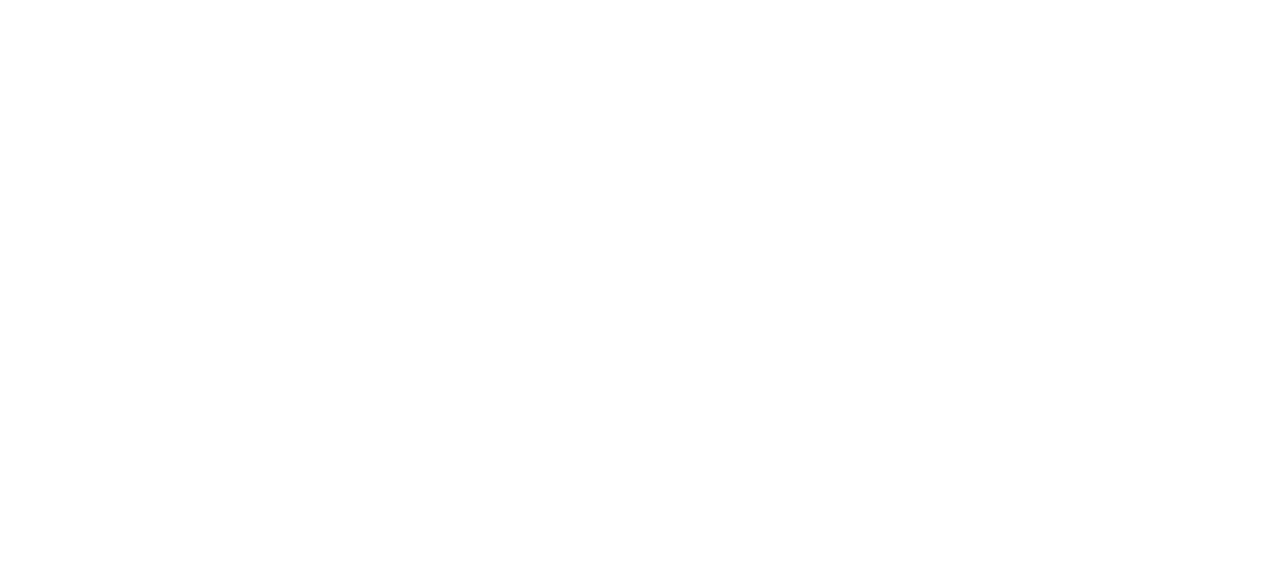
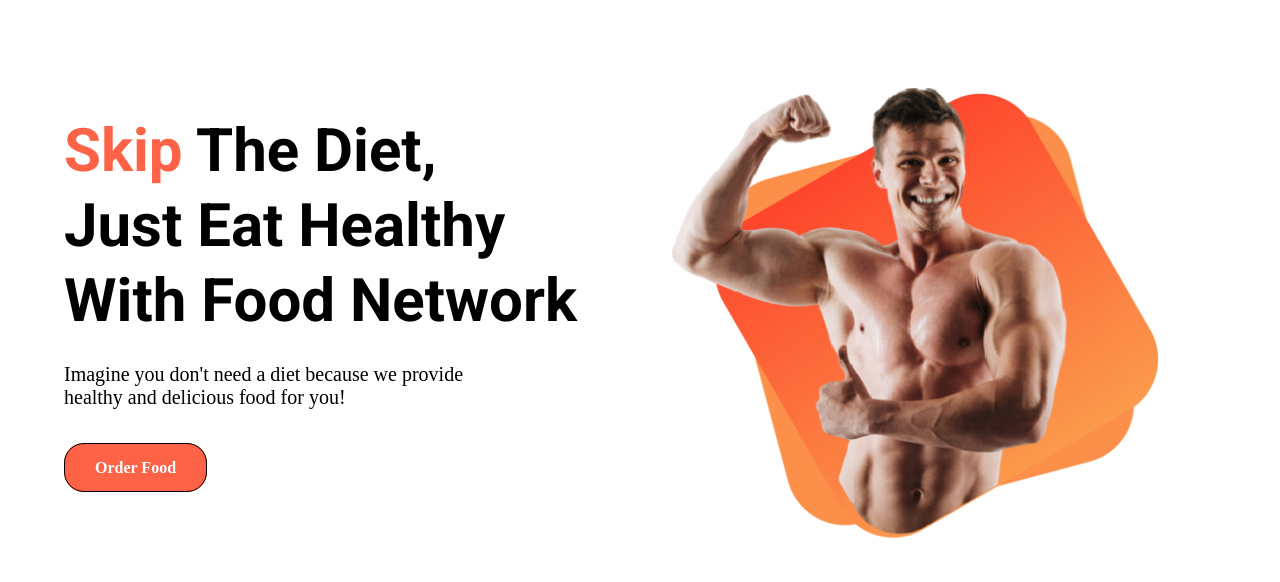
Before and after one commit to Shakhawat-Hossain300548/Eat-Healthy, a plain HTML site: page index.html in a window 1280 px wide. Drawn offline with Linux system fonts and the light colour scheme.

Commit message:
second commit

```diff
--- a/index.html
+++ b/index.html
@@ -4,9 +4,31 @@
     <meta charset="UTF-8">
     <meta http-equiv="X-UA-Compatible" content="IE=edge">
     <meta name="viewport" content="width=device-width, initial-scale=1.0">
+    <link rel="preconnect" href="https://fonts.googleapis.com">
+    <link rel="preconnect" href="https://fonts.gstatic.com" crossorigin>
+    <link href="https://fonts.googleapis.com/css2?family=Open+Sans&family=Poppins:wght@300;500;600&family=Roboto:wght@700&display=swap" rel="stylesheet">
+    <link rel="stylesheet" href="style.css">
     <title>Eat-Healthy</title>
+
 </head>
 <body>
+    <section class="section-one">
+        <div class="flexible-container">
+            <div class="half-width">
+                <h1><span class="h1-color">Skip</span>  The Diet, </h1>
 
+                   <h1> Just Eat Healthy </h1>
+
+                   <h1> With Food Network</h1>
+                   <p>Imagine you don't need a diet because we provide <br>
+
+                    healthy and delicious food for you!</p>
+                    <a class="button-one" target="_blank" href="https://www.pizzahutbd.com/">Order Food</a>
+            </div>
+            <div class="half-width">
+                <img src="images/male/Group 8450.png" alt="">
+            </div>
+        </div>
+    </section>
 </body>
 </html>
--- a/style.css
+++ b/style.css
@@ -0,0 +1,46 @@
+body{
+    margin:0;
+
+}
+
+.section-one{
+    padding-top: 5%;
+    padding-left: 5%;
+}
+.flexible-container{
+    display: flex;
+}
+.half-width{
+    width: 70%;
+    padding-top: 2%;
+}
+.half-width img{
+    width: 80%;
+}
+
+h1{
+    font-family: 'Roboto', sans-serif;
+    font-size: 60px;
+    line-height: 25px;
+}
+
+.h1-color{
+    color: tomato;
+}
+
+p{
+    font-size: 20px;
+    font-weight: 500;
+    margin-bottom: 50px;
+}
+
+.button-one {
+    text-decoration: none;
+    color: white;
+    background-color: tomato;
+    border: 1px solid black;
+    font-weight: 700;
+    margin:;
+    padding: 15px 30px;
+    border-radius: 20px;
+}
```
Also changed, not shown: images/male/Group 8450.png (added), images/male/g-1.png (added).
